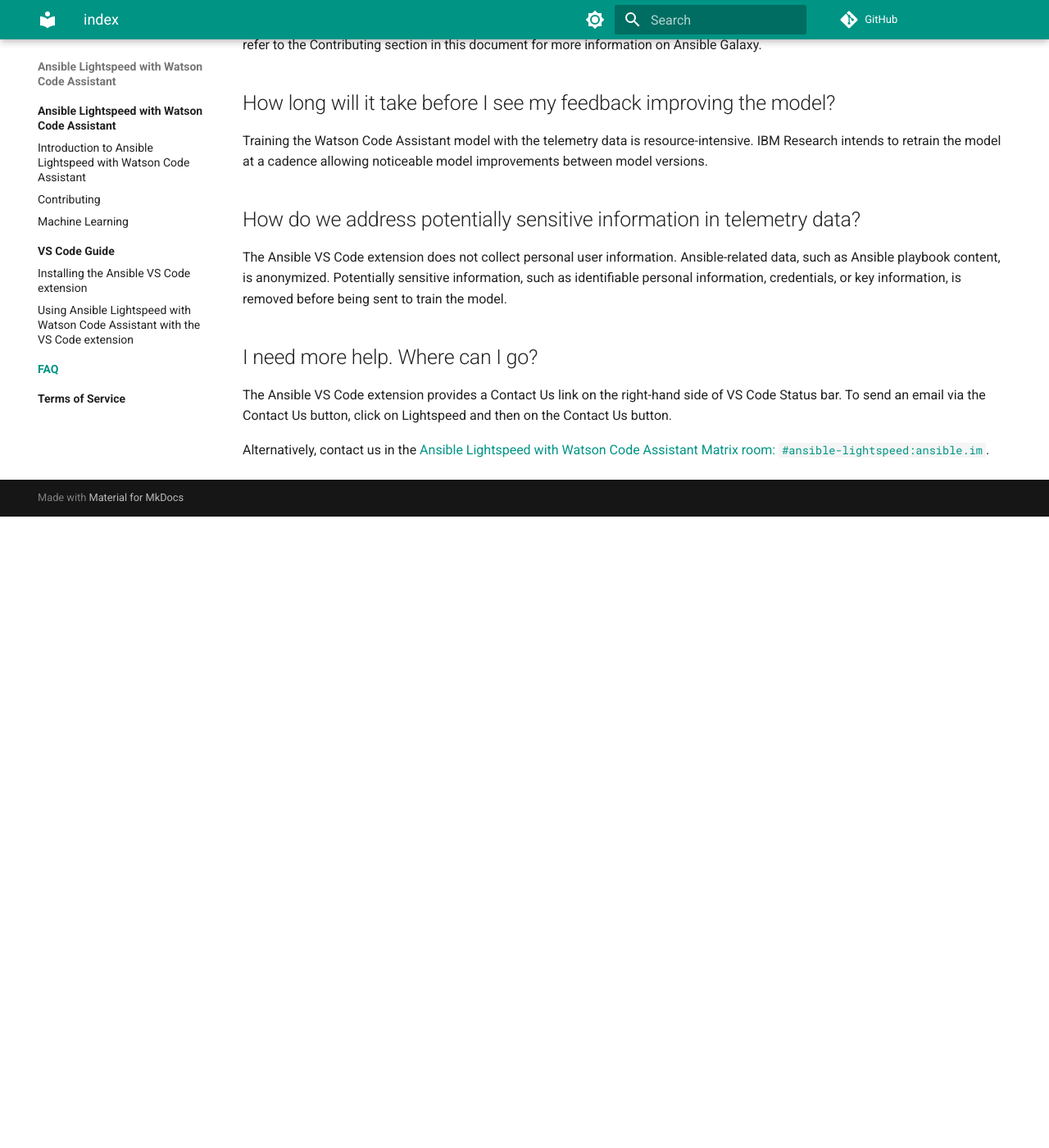
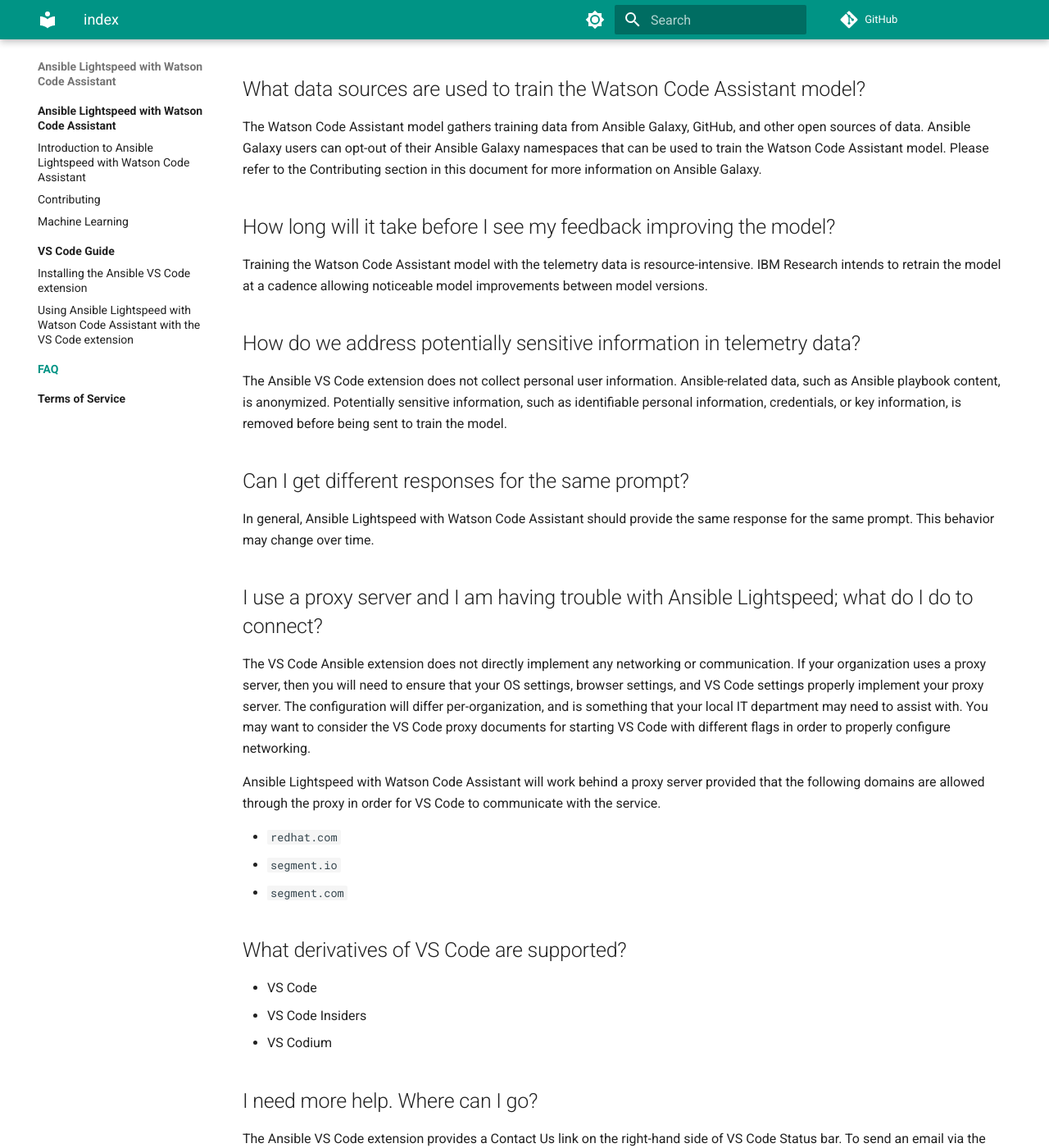
Before and after one commit to ansible/ansible-lightspeed, an MkDocs documentation site: the page built from docs/faq/index.md, in a window 1280 px wide and 1400 px high, scrolled down 1849 px. Shown: the whole window at 82% size. Built offline with MkDocs 1.6.1 and Material for MkDocs 9.7.7, drawn with Linux system fonts in a browser that asks for light colours; comment, search, counter and statistics services are not loaded; before the commit the page ends 2479 px from its top, so only the background shows below that; some of the changed text lies outside the part shown.

Commit message:
FAQ Updates (#14)
* Added FAQs and details from supplement docs

* Update docs/faq/index.md

Updated list formatting.

Co-authored-by: Richard Gebhardt <gebhardtr@redhat.com>

---------

Co-authored-by: Richard Gebhardt <gebhardtr@redhat.com>

```diff
--- a/docs/faq/index.md
+++ b/docs/faq/index.md
@@ -36,7 +36,12 @@ user, noting particular details that the user has needed to adjust, etc.
 
 This feedback is obtained by way of the Ansible Lightspeed with Watson Code Assistant VS Code extension and is used to improve the Ansible Lightspeed with Watson Code Assistant service.
 
+## Can Ansible Lightspeed with Watson Code Assistant generate Ansible Playbooks in the closed beta?
+
+No. Ansible Lightspeed with Watson Code Assistant only generates Ansible tasks in Tech Preview.
+
 ## How do I provide general feedback?
+
 The Ansible VS Code extension links a sentiment survey which we encourage you to complete as
 you test the Ansible Lightspeed with Watson Code Assistant service. To access the survey, click
 “Lightspeed” on the right-hand side of the VS Code status bar and click “Take Survey”.
@@ -45,6 +50,7 @@ After completing the survey, you have the opportunity to provide general feedbac
 contact us in the [Ansible Lightspeed with Watson Code Assistant Matrix room: `#ansible-lightspeed:ansible.im`][matrix-room].
 
 ## What information is sent from VS Code to train the model?
+
 Personal information in the telemetry data is removed and anonymized before being sent to train
 the model. The telemetry data includes, but is not limited to the following:
 
@@ -54,30 +60,53 @@ the model. The telemetry data includes, but is not limited to the following:
 * The Ansible playbook file name.
 
 ## What data sources are used to train the Watson Code Assistant model?
+
 The Watson Code Assistant model gathers training data from Ansible Galaxy, GitHub, and other
 open sources of data. Ansible Galaxy users can opt-out of their Ansible Galaxy namespaces that
 can be used to train the Watson Code Assistant model. Please refer to the Contributing section in
 this document for more information on Ansible Galaxy.
 
 ## How long will it take before I see my feedback improving the model?
+
 Training the Watson Code Assistant model with the telemetry data is resource-intensive. IBM
 Research intends to retrain the model at a cadence allowing noticeable model improvements
 between model versions.
 
 ## How do we address potentially sensitive information in telemetry data?
+
 The Ansible VS Code extension does not collect personal user information. Ansible-related data,
 such as Ansible playbook content, is anonymized. Potentially sensitive information, such as
 identifiable personal information, credentials, or key information, is removed before being sent to
 train the model.
 
+## Can I get different responses for the same prompt?
+
+In general, Ansible Lightspeed with Watson Code Assistant should provide the same response for the same prompt.  This behavior may change over time.
+
+## I use a proxy server and I am having trouble with Ansible Lightspeed; what do I do to connect?
+
+The VS Code Ansible extension does not directly implement any networking or communication.  If your organization uses a proxy server, then you will need to ensure that your OS settings, browser settings, and VS Code settings properly implement your proxy server.  The configuration will differ per-organization, and is something that your local IT department may need to assist with. You may want to consider the VS Code proxy documents for starting VS Code with different flags in order to properly configure networking.
+
+Ansible Lightspeed with Watson Code Assistant will work behind a proxy server provided that the following domains are allowed through the proxy in order for VS Code to communicate with the service.
+
+* `redhat.com`
+* `segment.io`
+* `segment.com`
+
+## What derivatives of VS Code are supported?
+
+* VS Code
+* VS Code Insiders
+* VS Codium
+
 ## I need more help. Where can I go?
+
 The Ansible VS Code extension provides a Contact Us link on the right-hand side of VS Code
 Status bar. To send an email via the Contact Us button, click on Lightspeed and then on the
 Contact Us button.
 
 Alternatively, contact us in the [Ansible Lightspeed with Watson Code Assistant Matrix room: `#ansible-lightspeed:ansible.im`][matrix-room].
 
-
 [galaxy]: https://galaxy.anisble.com
 [gh-lince-api]: https://docs.github.com/en/rest/licenses?apiVersion=2022-11-28
 [matrix-room]: https://matrix.to/#/#ansible-lightspeed:ansible.im
```
